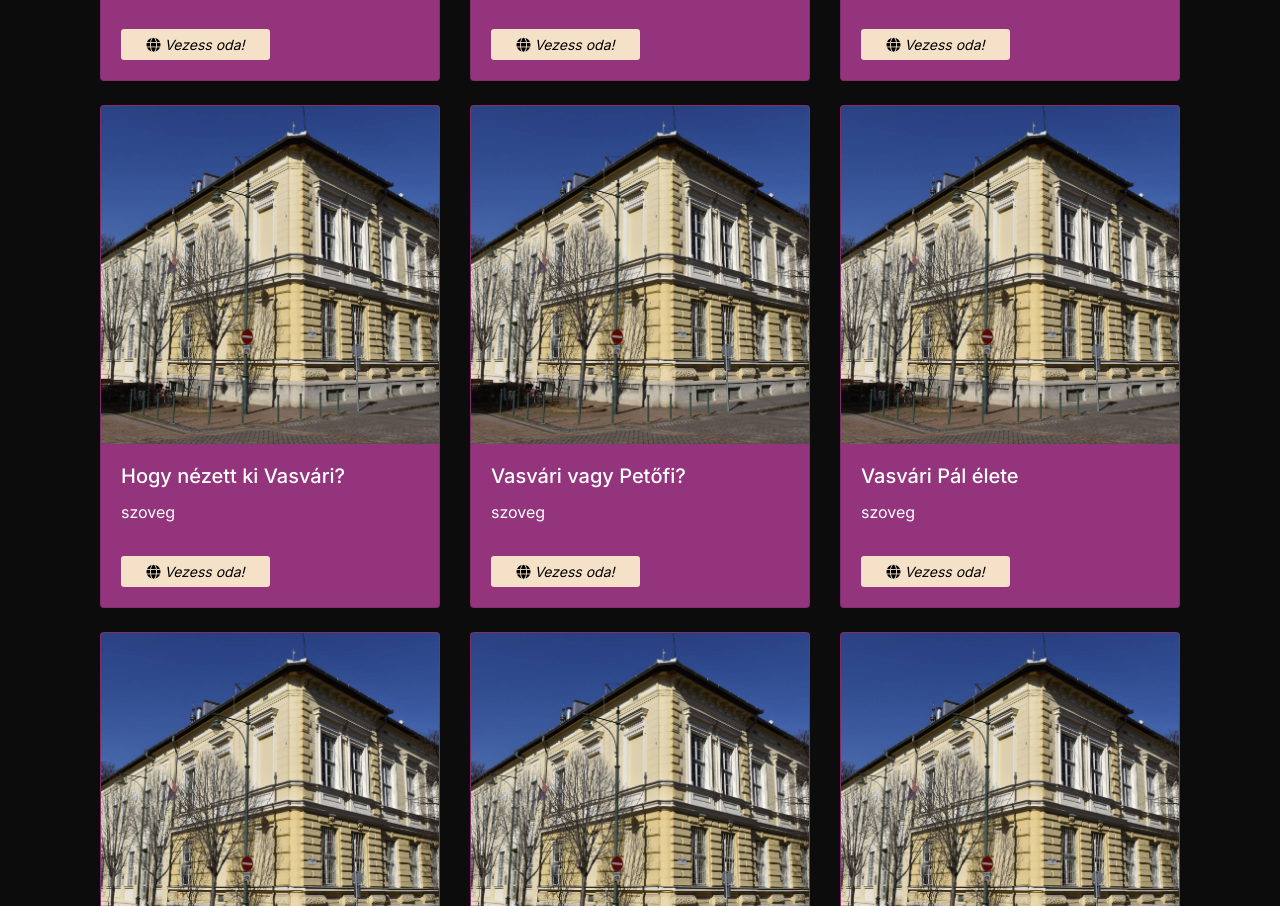
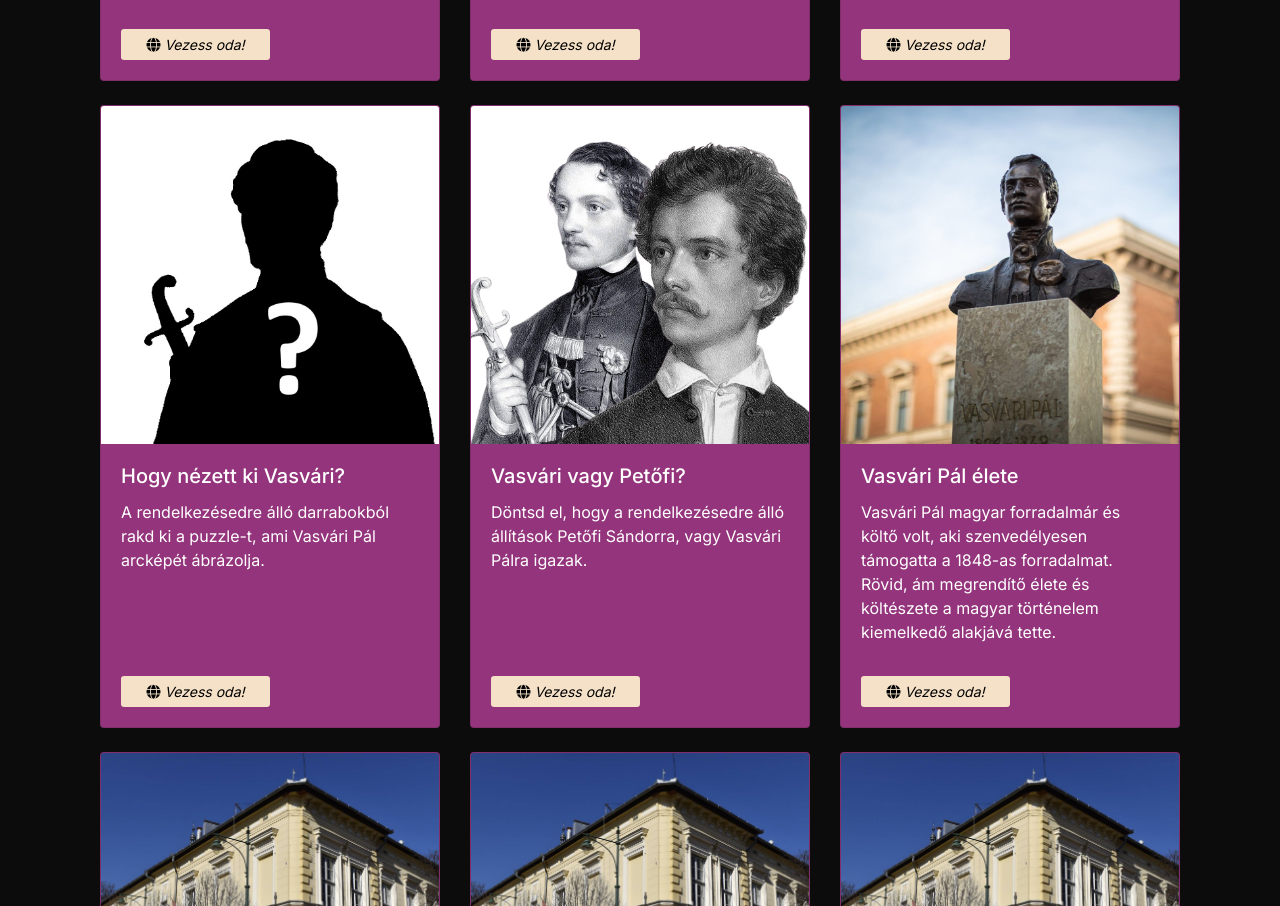
Before and after one commit to szilviaovari/vp111_english, a plain HTML site: page index.html in a window 1280 px wide. Shown: the part 892-1798 px from the top of the page. Drawn offline with nearby package versions, Linux system fonts and the light colour scheme.

Commit message:
changed some of the cards

```diff
--- a/index.html
+++ b/index.html
@@ -68,10 +68,10 @@
           </div>
           <div class="col-lg-4 mb-4 d-flex">
           <div class="card">
-            <img src="public/files/vasvari.jpg" alt="..." title="..." class="card-img-top">
+            <img src="public/files/hogyan-nezett-ki-vasvari.jpg" alt="..." title="..." class="card-img-top">
             <div class="card-body">
               <h5 class="card-title">Hogy nézett ki Vasvári?</h5>
-              <p class="card-text">szoveg</p>
+              <p class="card-text">A rendelkezésedre álló darrabokból rakd ki a puzzle-t, ami Vasvári Pál arcképét ábrázolja.</p>
             </div>
             <div class="card-footer text-muted mb-2" style="border-top: none; background-color: transparent;">
               <a href="#" target="_blank" class="btn btn-sm btn-vp"><i class="fa-solid fa-globe" style="color: #000;"></i> Vezess oda!</a>
@@ -80,10 +80,10 @@
           </div>
           <div class="col-lg-4 mb-4 d-flex">
           <div class="card">
-            <img src="public/files/vasvari.jpg" alt="..." title="..." class="card-img-top">
+            <img src="public/files/vasvari-vagy-petofi.jpg" alt="..." title="..." class="card-img-top">
             <div class="card-body">
               <h5 class="card-title">Vasvári vagy Petőfi?</h5>
-              <p class="card-text">szoveg</p>
+              <p class="card-text">Döntsd el, hogy a rendelkezésedre álló állítások Petőfi Sándorra, vagy Vasvári Pálra igazak.</p>
             </div>
             <div class="card-footer text-muted mb-2" style="border-top: none; background-color: transparent;">
               <a href="#" target="_blank" class="btn btn-sm btn-vp"><i class="fa-solid fa-globe" style="color: #000;"></i> Vezess oda!</a>
@@ -92,10 +92,10 @@
           </div>
           <div class="col-lg-4 mb-4 d-flex">
           <div class="card">
-            <img src="public/files/vasvari.jpg" alt="..." title="..." class="card-img-top">
+            <img src="public/files/vasvari-elete.jpg" alt="..." title="..." class="card-img-top">
             <div class="card-body">
               <h5 class="card-title">Vasvári Pál élete</h5>
-              <p class="card-text">szoveg</p>
+              <p class="card-text">Vasvári Pál magyar forradalmár és költő volt, aki szenvedélyesen támogatta a 1848-as forradalmat. Rövid, ám megrendítő élete és költészete a magyar történelem kiemelkedő alakjává tette.</p>
             </div>
             <div class="card-footer text-muted mb-2" style="border-top: none; background-color: transparent;">
               <a href="vasvari_elete/" class="btn btn-sm btn-vp"><i class="fa-solid fa-globe" style="color: #000;"></i> Vezess oda!</a>
```
Also changed, not shown: public/files/hogyan-nezett-ki-vasvari.jpg (added), public/files/vasvari-elete.jpg (added), public/files/vasvari-vagy-petofi.jpg (added).
